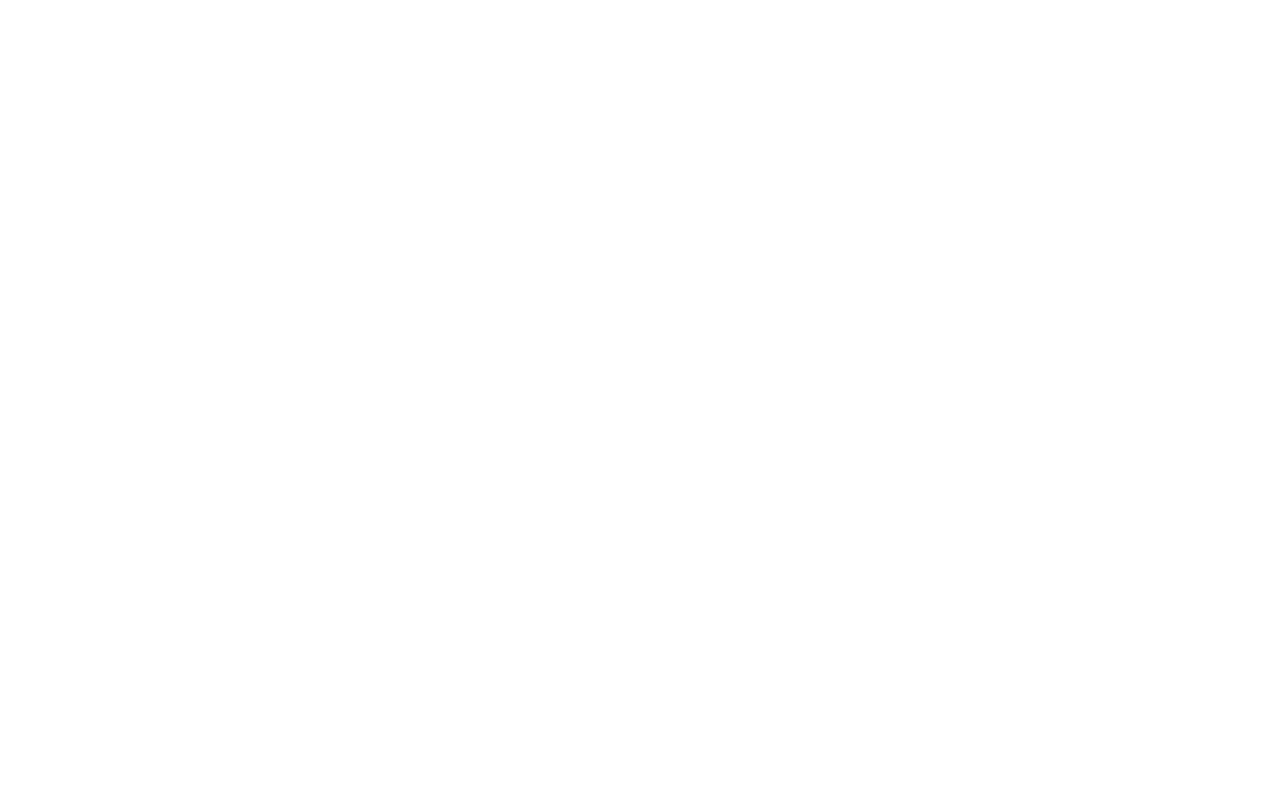
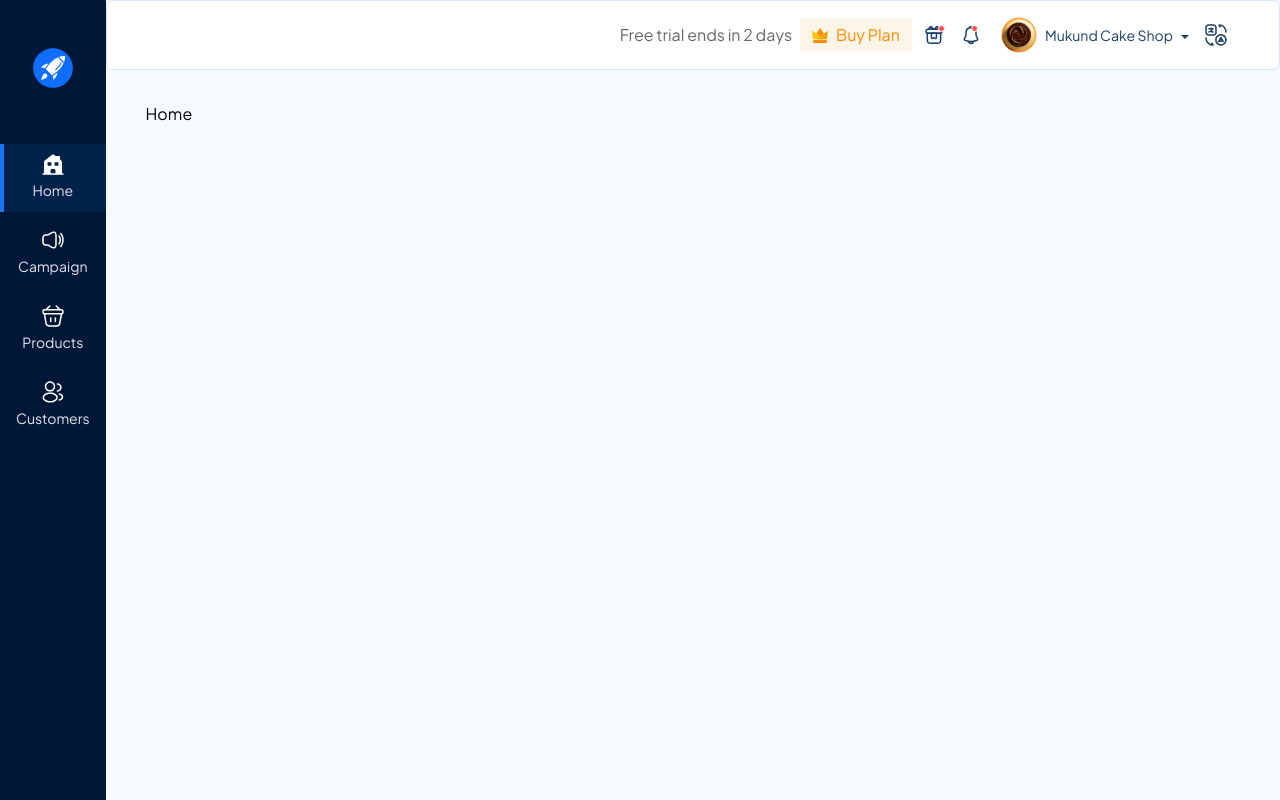
Before and after one commit to saurabhmehta1601/zocket-assignment, a React (Vite) app in the folder frontend/: page / in a window 1280 px wide. Before the commit this address had no page. Built offline with nearby package versions, Linux system fonts and the light colour scheme.

Commit message:
feat: add Pages for DashboardMenu link targets

```diff
--- a/frontend/src/App.tsx
+++ b/frontend/src/App.tsx
@@ -1,14 +1,24 @@
 import { BrowserRouter, Routes, Route } from "react-router-dom"
 import CreateNewCampaign from "./pages/CreateNewCampaign"
 import AllCampaigns from "./pages/AllCampaigns"
+import Home from "./pages/Home"
+import Customers from "./pages/Customers"
+import Products from "./pages/Products"
+import DashboardLayout from "./components/Layout/DashboardLayout"
 
 function App() {
   return (
     <BrowserRouter>
-      <Routes>
-        <Route path="/campaign/all" element={<AllCampaigns />} />
-        <Route path="/campaign/create" element={<CreateNewCampaign />} />
-      </Routes>
+      <DashboardLayout>
+        <Routes>
+          <Route path="/" element={<Home />} />
+          <Route path="/customers" element={<Customers />} />
+          <Route path="/products" element={<Products />} />
+          <Route path="/campaign" element={<AllCampaigns />} />
+          <Route path="/campaign/create" element={<CreateNewCampaign />} />
+        </Routes>
+
+      </DashboardLayout>
     </BrowserRouter>
   )
 }
--- /dev/null
+++ b/frontend/src/components/Card/index.tsx
@@ -0,0 +1,12 @@
+import React from 'react'
+
+interface IProps {
+    children: React.ReactNode
+}
+const Card = ({ children }: IProps) => {
+    return (
+        <div>{children}</div>
+    )
+}
+
+export default Card
--- a/frontend/src/components/DashboardMenu/index.tsx
+++ b/frontend/src/components/DashboardMenu/index.tsx
@@ -9,6 +9,7 @@ import homeIconSolid from "../../assets/icons/solid/home.svg"
 import campaignIconSolid from "../../assets/icons/solid/campaign.svg"
 import customersIconSolid from "../../assets/icons/solid/customers.svg"
 import productsIconSolid from "../../assets/icons/solid/products.svg"
+import { Link } from 'react-router-dom'
 
 enum MenuItemLabel {
     HOME = "Home", CAMPAIGN = "Campaign", PRODUCTS = "Products", CUSTOMERS = "Customers"
@@ -36,15 +37,16 @@ const DashboardMenu = () => {
     return (
         <div className={styles.menu}>
             <img src={zocketLogo} alt="zocket logo" className={styles.zocketLogo} />
+            <Link to="/" >
                 <MenuItem
+                    onClick={() => { }}
                     iconSrc={homeIconOutlined}
                     activeIconSrc={homeIconSolid}
                     label={MenuItemLabel.HOME}
-                onClick={() => {
-                    setSelectedMenuItem(MenuItemLabel.HOME)
-                }}
                     isActiveMenuItem={selectedMenuItem === MenuItemLabel.HOME}
                 />
+            </Link>
+            <Link to="/campaign" >
                 <MenuItem
                     iconSrc={campaignIconOutlined}
                     activeIconSrc={campaignIconSolid}
@@ -54,6 +56,8 @@ const DashboardMenu = () => {
                     }}
                     isActiveMenuItem={selectedMenuItem === MenuItemLabel.CAMPAIGN}
                 />
+            </Link>
+            <Link to="/products">
                 <MenuItem
                     iconSrc={productsIconOutlined}
                     activeIconSrc={productsIconSolid}
@@ -61,6 +65,8 @@ const DashboardMenu = () => {
                     onClick={() => setSelectedMenuItem(MenuItemLabel.PRODUCTS)}
                     isActiveMenuItem={selectedMenuItem === MenuItemLabel.PRODUCTS}
                 />
+            </Link>
+            <Link to={"/customers"}>
                 <MenuItem
                     iconSrc={customersIconOutlined}
                     activeIconSrc={customersIconSolid}
@@ -68,6 +74,7 @@ const DashboardMenu = () => {
                     onClick={() => setSelectedMenuItem(MenuItemLabel.CUSTOMERS)}
                     isActiveMenuItem={selectedMenuItem === MenuItemLabel.CUSTOMERS}
                 />
+            </Link>
         </div>
     )
 }
--- a/frontend/src/components/Layout/DashboardLayout.tsx
+++ b/frontend/src/components/Layout/DashboardLayout.tsx
@@ -7,6 +7,7 @@ interface IProps {
     children: React.ReactNode
 }
 const DashboardLayout = ({ children }: IProps) => {
+    console.log("dashboardLayout rendered ")
     return (
         <div className={styles.container}>
             <DashboardMenu />
--- a/frontend/src/pages/AllCampaigns.tsx
+++ b/frontend/src/pages/AllCampaigns.tsx
@@ -1,12 +1,10 @@
 import React, { useState } from 'react'
-import DashboardLayout from '../components/Layout/DashboardLayout'
 import styles from "../styles/allCampaigns.module.scss"
 import AddCircleIcon from "../assets/icons/outlined/add-circle.svg"
 import CampaignsGrid from '../components/CampaignsGrid'
 
 const AllCampaignsPage = () => {
     return (
-        <DashboardLayout>
         <div className={styles.container} >
             <div className={styles.flexBetween}>
                 <div >
@@ -19,7 +17,6 @@ const AllCampaignsPage = () => {
             </div>
             <CampaignsGrid />
         </div>
-        </DashboardLayout>
     )
 }
 
--- a/frontend/src/pages/CreateNewCampaign.tsx
+++ b/frontend/src/pages/CreateNewCampaign.tsx
@@ -5,11 +5,11 @@ import MultiStepForm from '../components/MultiStepForm'
 
 const CreateNewCampaign = () => {
     return (
-        <DashboardLayout>
+        <div>
             <p className={styles.h3}>Your Ad campaign</p>
             <p className={styles.p}>Launch your ad in just 4 easy steps</p>
             <MultiStepForm activeStep={1} />
-        </DashboardLayout>
+        </div>
     )
 }
 
--- /dev/null
+++ b/frontend/src/pages/Customers.tsx
@@ -0,0 +1,7 @@
+import React from 'react'
+
+const Customers = () => {
+    return (<p> Customers </p>)
+}
+
+export default Customers
--- /dev/null
+++ b/frontend/src/pages/Home.tsx
@@ -0,0 +1,8 @@
+import React from 'react'
+
+const Home = () => {
+    return (<p> Home </p>
+    )
+}
+
+export default Home
--- /dev/null
+++ b/frontend/src/pages/Products.tsx
@@ -0,0 +1,7 @@
+import React from 'react'
+
+const Products = () => {
+    return (<div> Products </div>)
+}
+
+export default Products
```
Lines whose indentation alone changed are shown as unchanged.
